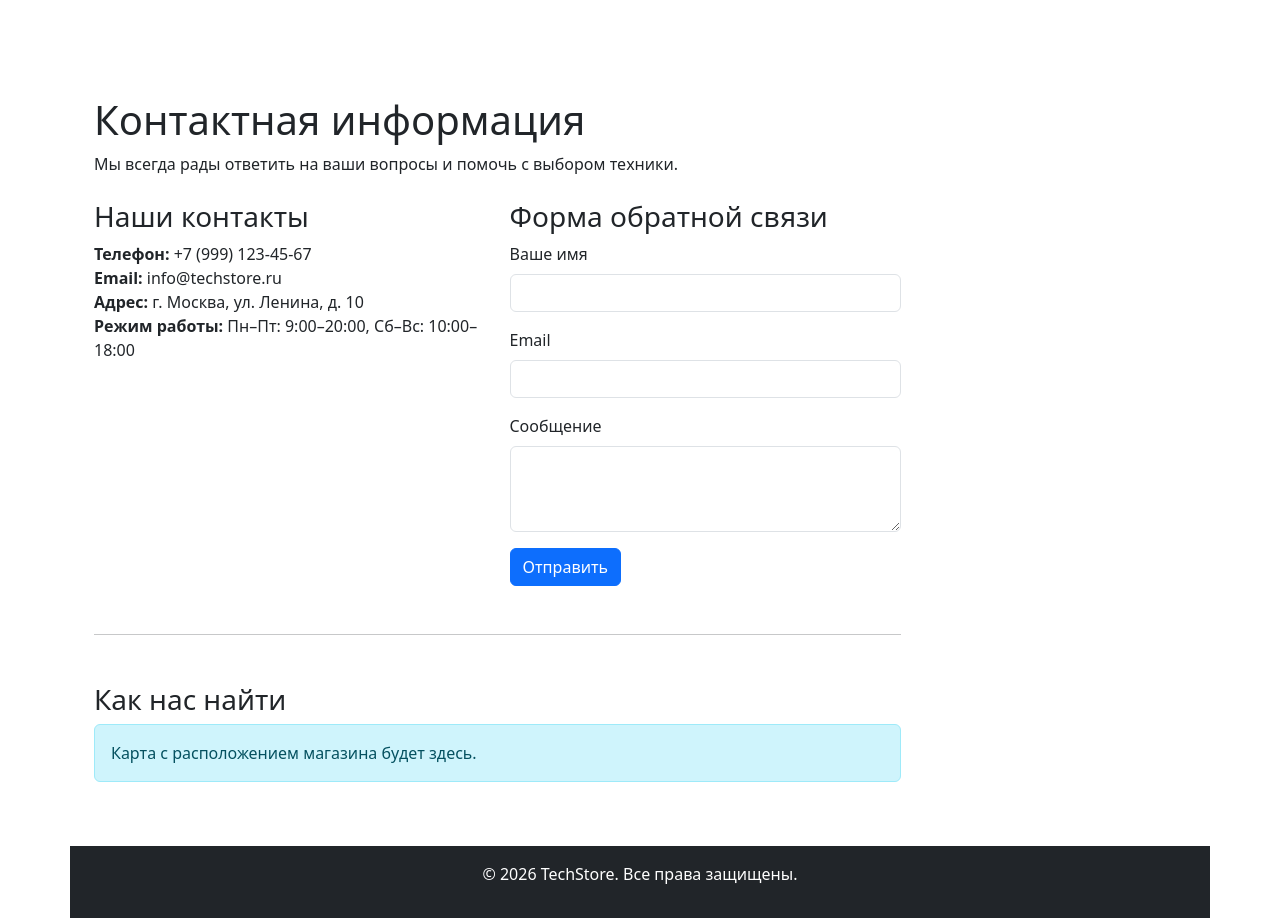
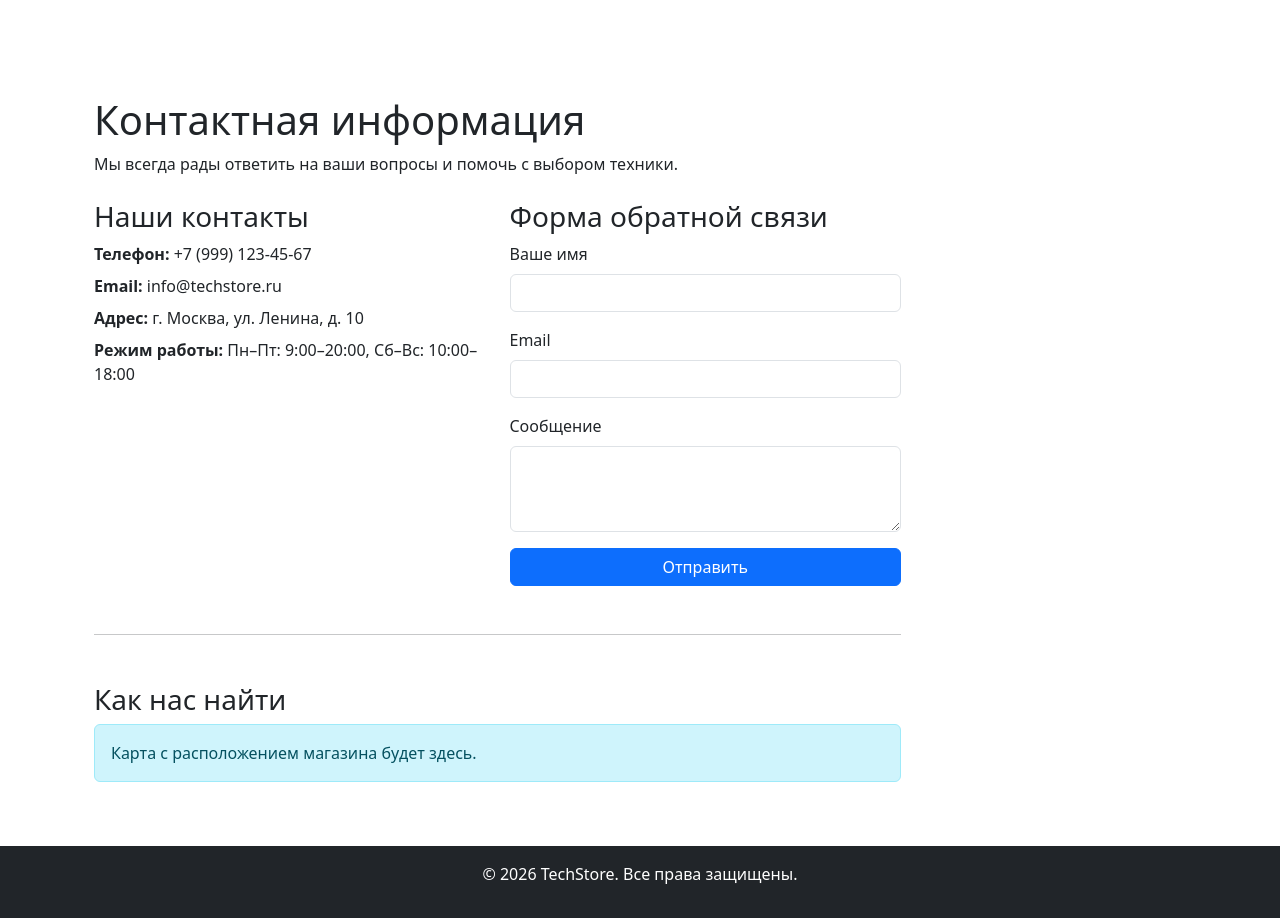
Before and after one commit to Walchonok2013-hub/techstore, a Django app: page /main/contacts/ in a window 1280 px wide. Shown: the part 56-974 px from the top of the page. Run offline with Django 5.2, Linux system fonts and the light colour scheme; data that the repository does not hold is empty.

Commit message:
First commit

```diff
--- a/main/templates/main/contacts.html
+++ b/main/templates/main/contacts.html
@@ -4,7 +4,8 @@
 {% block title %}Контактная информация — TechStore{% endblock %}
 
 {% block content %}
-<div class="container mt-5">
+<!-- Добавлен d-flex flex-column, чтобы внутри тоже всё стояло ровно, если контента мало -->
+<div class="container mt-5 flex-grow-1">
     <div class="row">
         <div class="col-12">
             <h1>Контактная информация</h1>
@@ -14,15 +15,16 @@
                 <div class="col-md-6">
                     <h3>Наши контакты</h3>
                     <ul class="list-unstyled">
-                <li><i class="bi bi-telephone"></i> <strong>Телефон:</strong> +7 (999) 123-45-67</li>
-                <li><i class="bi bi-envelope"></i> <strong>Email:</strong> info@techstore.ru</li>
-                <li><i class="bi bi-geo-alt"></i> <strong>Адрес:</strong> г. Москва, ул. Ленина, д. 10</li>
-                <li><i class="bi bi-clock"></i> <strong>Режим работы:</strong> Пн–Пт: 9:00–20:00, Сб–Вс: 10:00–18:00</li>
+                        <li class="mb-2"><i class="bi bi-telephone"></i> <strong>Телефон:</strong> +7 (999) 123-45-67</li>
+                        <li class="mb-2"><i class="bi bi-envelope"></i> <strong>Email:</strong> info@techstore.ru</li>
+                        <li class="mb-2"><i class="bi bi-geo-alt"></i> <strong>Адрес:</strong> г. Москва, ул. Ленина, д. 10</li>
+                        <li class="mb-2"><i class="bi bi-clock"></i> <strong>Режим работы:</strong> Пн–Пт: 9:00–20:00, Сб–Вс: 10:00–18:00</li>
                     </ul>
                 </div>
 
                 <div class="col-md-6">
                     <h3>Форма обратной связи</h3>
+                    <!-- Добавлен row для выравнивания лейблов и инпутов на мобильных, если нужно, но для простоты оставим как есть -->
                     <form>
                         <div class="mb-3">
                             <label for="name" class="form-label">Ваше имя</label>
@@ -36,7 +38,7 @@
                             <label for="message" class="form-label">Сообщение</label>
                             <textarea class="form-control" id="message" rows="3" required></textarea>
                         </div>
-        <button type="submit" class="btn btn-primary">Отправить</button>
+                        <button type="submit" class="btn btn-primary w-100">Отправить</button>
                     </form>
                 </div>
             </div>
@@ -46,11 +48,12 @@
             <div class="row">
                 <div class="col-12">
                     <h3>Как нас найти</h3>
-            <!-- Здесь можно вставить карту -->
                     <div class="alert alert-info">
                         Карта с расположением магазина будет здесь.
                     </div>
                 </div>
             </div>
         </div>
+    </div>
+</div>
 {% endblock %}
```
Lines whose indentation alone changed are shown as unchanged.
